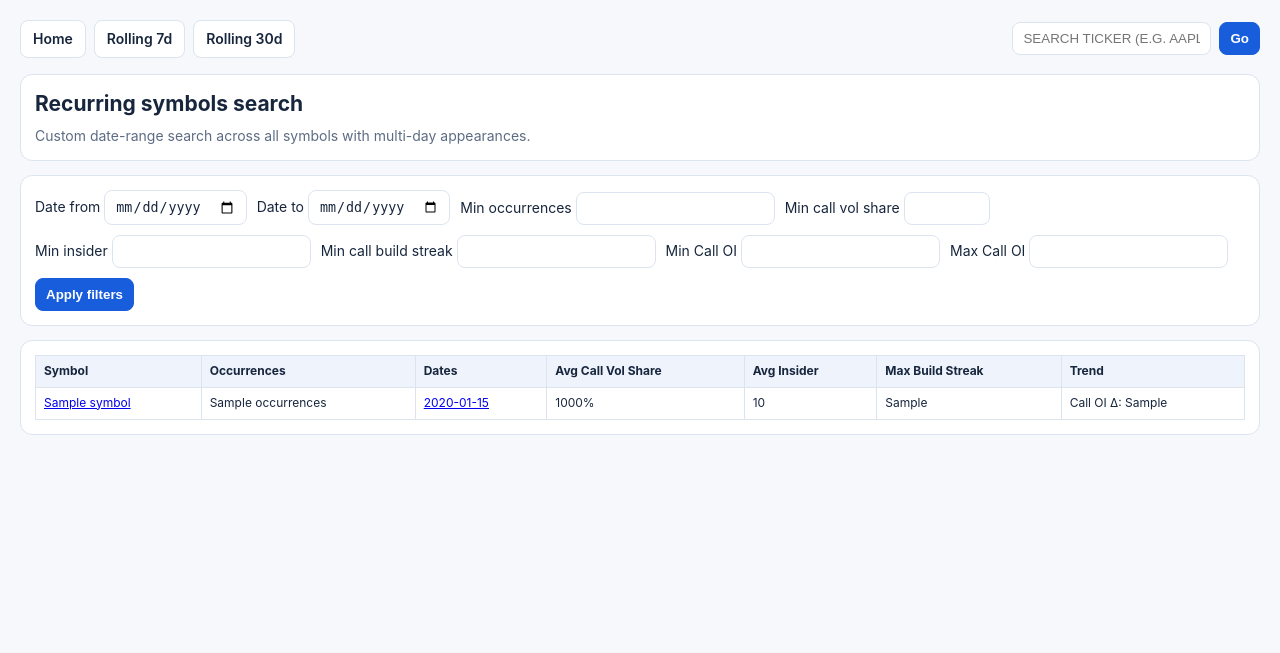
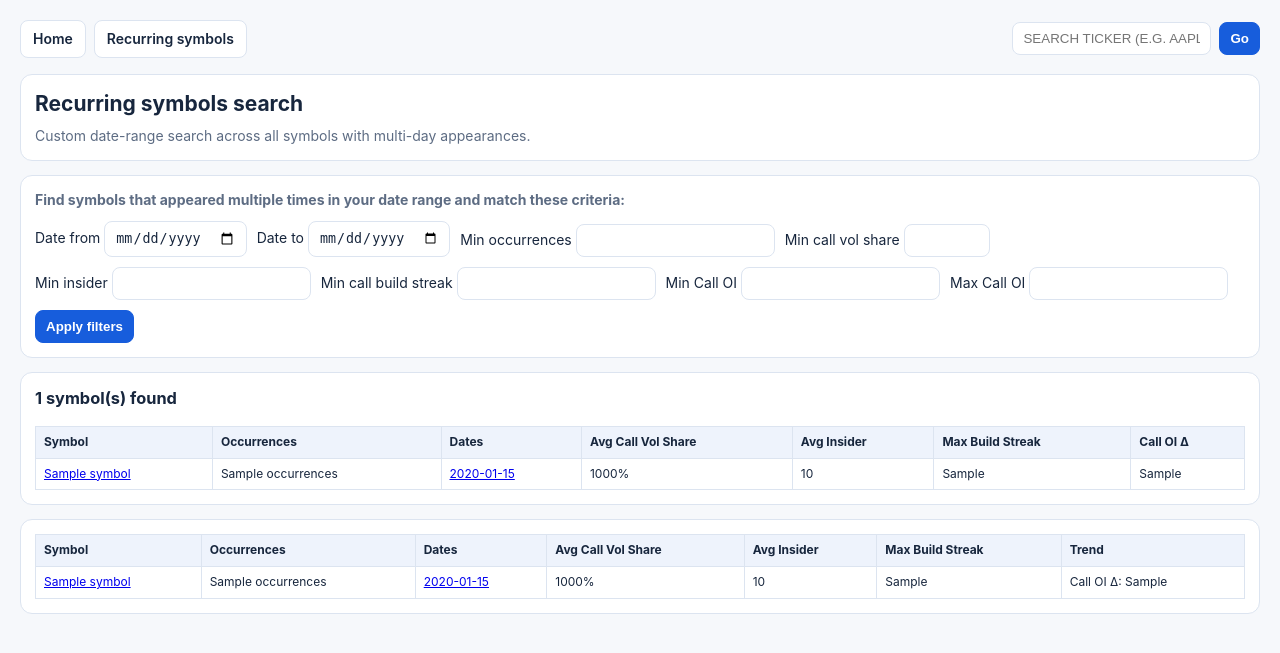
Before and after one commit to cchummer/options_activity_scanner, a Flask app: template flask_dashboard/templates/recurrences.html in a window 1280 px wide. Shown: the top 653 px of the page. Run offline with Flask 3, Linux system fonts and the light colour scheme; the template is opened without the code that fills it: most values are stand-ins (such as "Sample title", 1, 10 or a date in 2020); some libraries are stand-ins or nearby versions.

Commit message:
Add files via upload

```diff
--- a/flask_dashboard/templates/base.html
+++ b/flask_dashboard/templates/base.html
@@ -129,8 +129,7 @@
     <div class="topbar">
       <div class="nav">
         <a href="/">Home</a>
-        <a href="/weekly">Rolling 7d</a>
-        <a href="/monthly">Rolling 30d</a>
+        <a href="/recurrences">Recurring symbols</a>
       </div>
       <form action="{{ url_for('api.search') }}" method="get" class="search-form">
         <input
--- a/flask_dashboard/templates/recurrences.html
+++ b/flask_dashboard/templates/recurrences.html
@@ -7,6 +7,9 @@
 </div>
 
 <div class="card">
+  <p class="muted" style="margin:0 0 12px 0;">
+    <strong>Find symbols that appeared multiple times in your date range and match these criteria:</strong>
+  </p>
   <form method="get" class="search-form" style="display:flex; flex-wrap:wrap; gap:10px; align-items:end;">
     <label>
       Date from
@@ -50,6 +53,52 @@
 
     <button type="submit">Apply filters</button>
   </form>
+</div>
+
+<div class="card">
+  {% if rows %}
+    <h3 style="margin-top:0;">{{ rows|length }} symbol(s) found</h3>
+    <div class="table-wrap">
+      <table>
+        <thead>
+          <tr>
+            <th>Symbol</th>
+            <th>Occurrences</th>
+            <th>Dates</th>
+            <th>Avg Call Vol Share</th>
+            <th>Avg Insider</th>
+            <th>Max Build Streak</th>
+            <th>Call OI Δ</th>
+          </tr>
+        </thead>
+        <tbody>
+          {% for r in rows %}
+          <tr>
+            <td><a href="{{ url_for('api.ticker_view', symbol=r.symbol) }}">{{ r.symbol }}</a></td>
+            <td>{{ r.occurrences }}</td>
+            <td style="font-size:12px;">
+              {% for d in r.dates %}
+                <a href="{{ url_for('api.day_view', date_str=d) }}">{{ d }}</a>{% if not loop.last %}<br>{% endif %}
+              {% endfor %}
+            </td>
+            <td>
+              {% if r.trends.call_vol_share_avg is not none %}
+                {{ (r.trends.call_vol_share_avg * 100) | round(1) }}%
+              {% else %}
+                —
+              {% endif %}
+            </td>
+            <td>{{ r.trends.insider_avg | round(2) if r.trends.insider_avg else '—' }}</td>
+            <td>{{ r.trends.max_consecutive_call_build or 0 }}</td>
+            <td>{{ r.trends.call_oi_change or '—' }}</td>
+          </tr>
+          {% endfor %}
+        </tbody>
+      </table>
+    </div>
+  {% else %}
+    <p class="muted">No symbols found matching your filters.</p>
+  {% endif %}
 </div>
 
 <div class="card">
```
Also changed, not shown: flask_dashboard/templates/day.html (+18 -0 lines), flask_dashboard/templates/index.html (+22 -6 lines), flask_dashboard/templates/ticker.html (+7 -0 lines).
